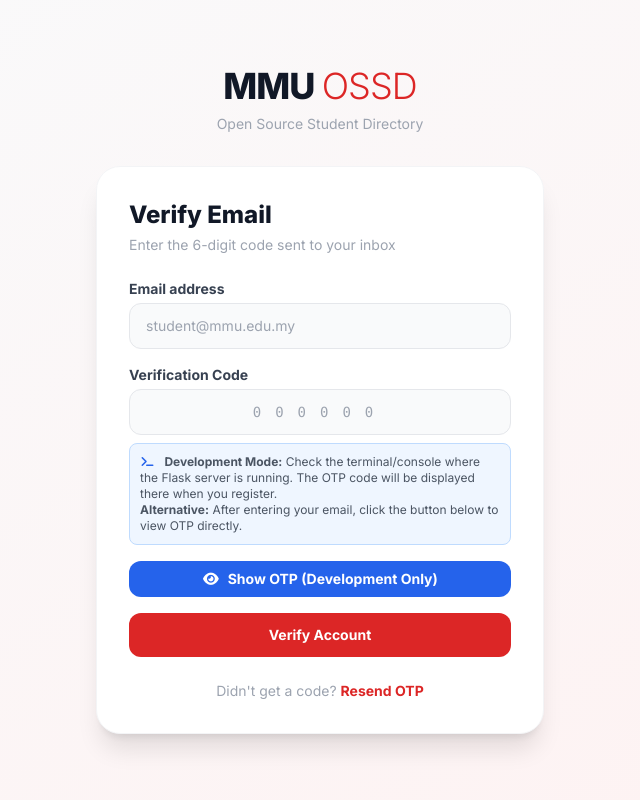
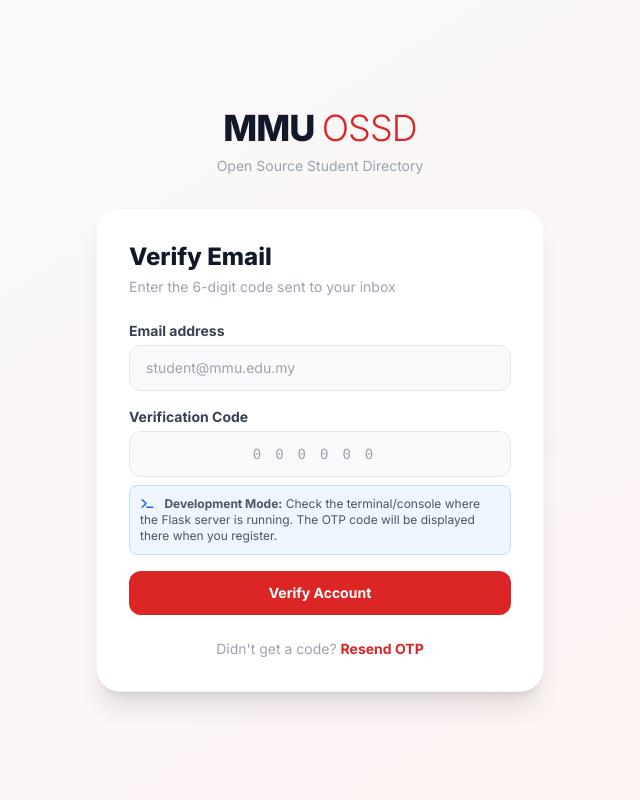
Before and after one commit to ShawnLee0917/Mini-IT-Project-MMU-OSS-Project-Directory-Team-Tinder--Group-25, a Flask app: page /verify in a window 1280 px wide. Shown: the whole page, without its empty margins (320-960 px from the left). Run offline with Flask 3, Linux system fonts and the light colour scheme; some libraries are stand-ins or nearby versions.

Commit message:
updated code

```diff
--- a/website/__init__.py
+++ b/website/__init__.py
@@ -112,6 +112,7 @@ def _initialize_admin_system():
             'kohkonghao@mmu.edu.my',
             'koh.kong.hao@student.mmu.edu.my',
             'Lee.Kai.Shuen@student.mmu.edu.my',
+            'lee.kai.shuen@student.mmu.edu.my',
             'theng.zhong.yee@student.mmu.edu.my',
         ]
 
--- a/website/templates/otp.html
+++ b/website/templates/otp.html
@@ -1,4 +1,3 @@
-
 <!DOCTYPE html>
 <html lang="en">
 <head>
@@ -60,16 +59,8 @@
                         class="input-field w-full px-4 py-3 border border-gray-200 rounded-xl focus:outline-none focus:border-red-500 text-sm bg-gray-50 tracking-[1em] text-center font-mono text-lg">
                     <p class="text-xs text-gray-600 mt-2 bg-blue-50 border border-blue-200 rounded-lg p-2.5">
                         <i class="fas fa-terminal text-blue-600 mr-1.5"></i>
-                        <strong>Development Mode:</strong> Check the terminal/console where the Flask server is running. The OTP code will be displayed there when you register.<br>
-                        <strong>Alternative:</strong> After entering your email, click the button below to view OTP directly.
+                        <strong>Development Mode:</strong> Check the terminal/console where the Flask server is running. The OTP code will be displayed there when you register.
                     </p>
-                </div>
-
-                <div class="mt-4">
-                    <button type="button" id="show-otp-btn"
-                        class="w-full bg-blue-600 hover:bg-blue-700 active:scale-95 text-white font-bold py-2 px-4 rounded-xl transition-all text-sm">
-                        <i class="fas fa-eye mr-2"></i>Show OTP (Development Only)
-                    </button>
                 </div>
 
                 <button type="submit" id="verify-btn"
@@ -154,44 +145,6 @@
         }
     });
 
-    // --- ADDED: Show OTP button handler ---
-    document.getElementById('show-otp-btn').addEventListener('click', async (e) => {
-        e.preventDefault();
-        const btn = document.getElementById('show-otp-btn');
-        const email = document.getElementById('email').value.trim();
-
-        if (!email) {
-            showStatus('Please enter your email first.');
-            return;
-        }
-
-        btn.disabled = true;
-        btn.innerHTML = '<i class="fas fa-spinner fa-spin mr-2"></i>Loading...';
-
-        try {
-            const res = await fetch('/api/get_otp', {
-                method: 'POST',
-                headers: { 'Content-Type': 'application/json' },
-                credentials: 'include',
-                body: JSON.stringify({ email })
-            });
-
-            const data = await res.json();
-
-            if (res.ok) {
-                document.getElementById('otp').value = data.otp;
-                showStatus(`OTP loaded: ${data.otp}`, false);
-            } else {
-                showStatus(data.error || 'Failed to get OTP.');
-            }
-        } catch {
-            showStatus('Connection error — check your server.');
-        } finally {
-            btn.disabled = false;
-            btn.innerHTML = '<i class="fas fa-eye mr-2"></i>Show OTP (Development Only)';
-        }
-    });
-    // ---------------------------------------------------
     document.getElementById('resend-btn').addEventListener('click', async () => {
     const btn = document.getElementById('resend-btn');
     const email = document.getElementById('email').value.trim();
```
Also changed, not shown: website/templates/reset_password.html (+0 -46 lines).
